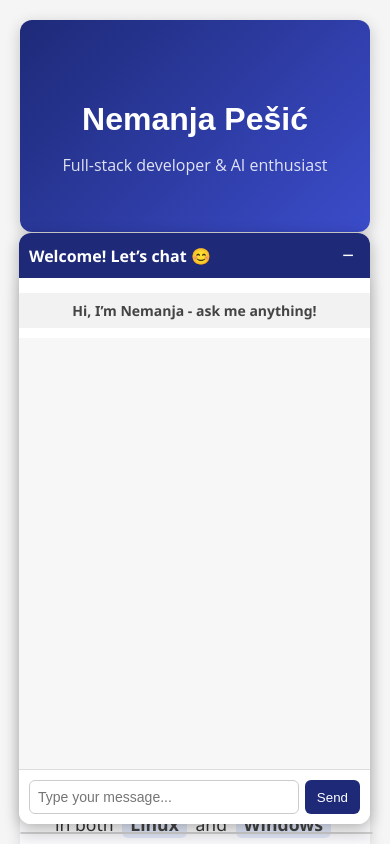
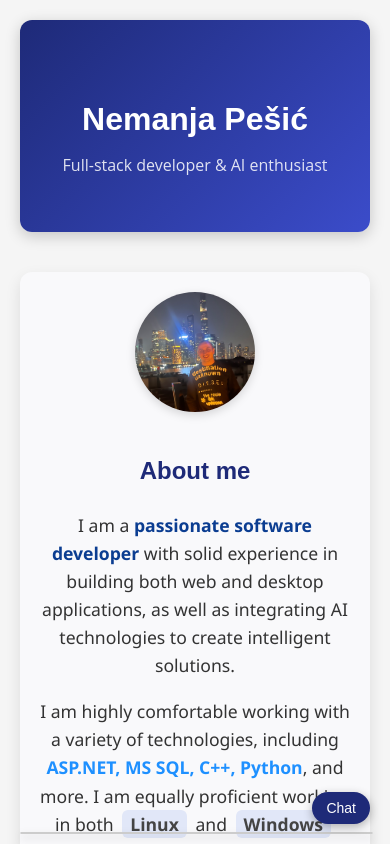
Before and after one commit to handfulOfResistors/chatbot-frontend, a React (Create React App) app: page / in a window 390 px wide. Shown: the top 844 px of the page. Built offline with nearby package versions, Linux system fonts and the light colour scheme.

Commit message:
responsive for chatbot added

```diff
--- a/src/Chatbot.js
+++ b/src/Chatbot.js
@@ -6,7 +6,9 @@ import './Chatbot.css'; // dodaj ovaj import za stilizaciju
 function Chatbot() {
   const [messages, setMessages] = useState([]);
   const [input, setInput] = useState('');
-  const [isOpen, setIsOpen] = useState(true); // kontrola prikaza
+  const [isOpen, setIsOpen] = useState(() => {
+  return window.innerWidth > 768; // Otvori samo ako nije mobilni (npr. širi od 768px)
+});
 
   const sendMessage = async () => {
     if (!input.trim()) return;
```
Also changed, not shown: 1 other file (tests, documents, lock files or other folders).
